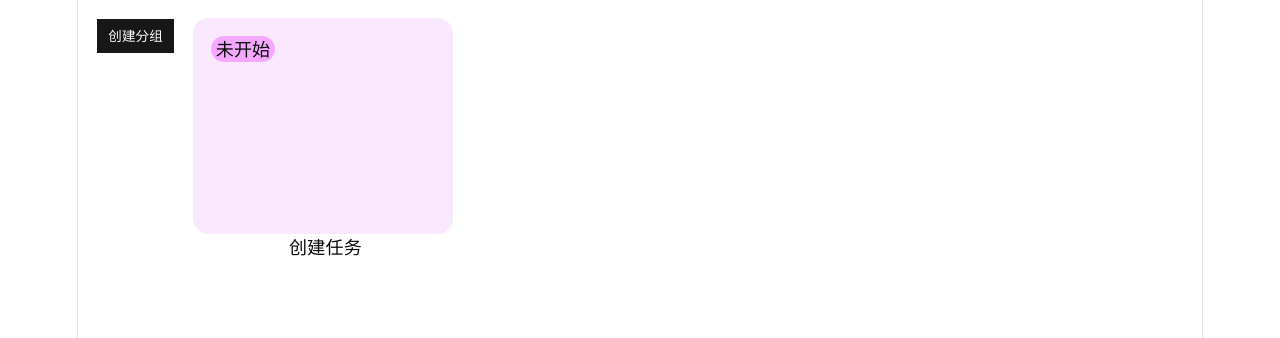
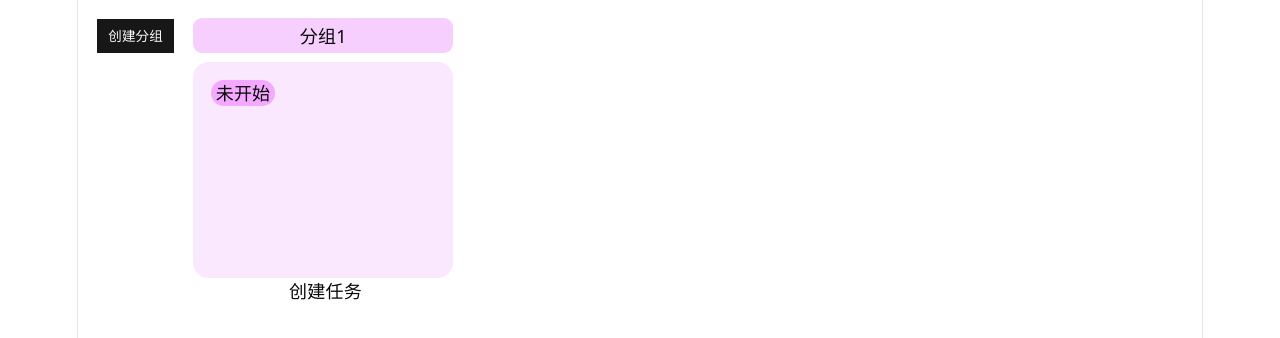
Before and after one commit to zhangyuehan321/kanban, a React (Vite) app: page /board in a window 1280 px wide. Both pictures are taken after a click on the button "创建分组". Shown: the top 338 px of the page. Built offline with nearby package versions, Linux system fonts and the light colour scheme.

Commit message:
新增分组可拖拽

```diff
--- a/src/components/Board/KanBanGroup.tsx
+++ b/src/components/Board/KanBanGroup.tsx
@@ -1,21 +1,47 @@
-import { useDroppable } from "@dnd-kit/core";
+import { useDraggable, useDroppable } from "@dnd-kit/core";
 
 interface KanBanGroupProps extends React.PropsWithChildren {
     title: string;
     groupId: string;
 }
-export const KanBanGroup = ({ groupId, children }: KanBanGroupProps) => {
 
-    const { setNodeRef } = useDroppable({
-        id: groupId,
+export const KanBanGroup = ({ title, groupId, children }: KanBanGroupProps) => {
+    const { attributes, listeners, setNodeRef: setDragRef, transform, isDragging } = useDraggable({
+        id: `group-${groupId}`,
         data: {
-            type: 'kanban-group',
+            type: "kanban-group",
             groupId,
         },
     });
+
+    const { setNodeRef: setDropRef } = useDroppable({
+        id: groupId,
+        data: {
+            type: "kanban-group",
+            groupId,
+        },
+    });
+
+    const setNodeRef = (node: HTMLDivElement | null) => {
+        setDragRef(node);
+        setDropRef(node);
+    };
+
+    const style: React.CSSProperties = {
+        transform: transform ? `translate3d(${transform.x}px, ${transform.y}px, 0)` : undefined,
+        opacity: isDragging ? 0.5 : 1,
+    };
+
     return (
-        <div ref={setNodeRef}>
+        <div ref={setNodeRef} style={style} className="flex flex-col">
+            <div
+                {...attributes}
+                {...listeners}
+                className="mb-2 w-[260px] cursor-grab rounded-md bg-fuchsia-200 px-2 py-1 font-medium active:cursor-grabbing"
+            >
+                {title}
+            </div>
             {children}
         </div>
-    )
-}
+    );
+};
--- a/src/components/Board/index.tsx
+++ b/src/components/Board/index.tsx
@@ -3,41 +3,57 @@ import { Task } from "./Task";
 import { DndContext, type DragEndEvent } from "@dnd-kit/core";
 import { KanBanGroup } from "./KanBanGroup";
 
+const getTargetGroupId = (
+    overId: string | number,
+    overData: { type?: string; groupId?: string } | undefined,
+) => {
+    if (overData?.type === "kanban-group") {
+        return overData.groupId as string;
+    }
+    if (overData?.type === "task") {
+        return overData.groupId as string;
+    }
+    return String(overId);
+};
+
 export const Board = () => {
-    const { boards, createTask, moveTask } = useKanBan();
+    const { boards, createTask, moveTask, moveGroup } = useKanBan();
+
     const handleDragEnd = ({ active, over }: DragEndEvent) => {
         if (!over) return;
 
         const activeData = active.data.current;
         const overData = over.data.current;
 
+        if (activeData?.type === "kanban-group") {
+            const activeGroupId = activeData.groupId as string;
+            const overGroupId = getTargetGroupId(over.id, overData);
+
+            if (activeGroupId && overGroupId && activeGroupId !== overGroupId) {
+                moveGroup(activeGroupId, overGroupId);
+            }
+            return;
+        }
+
         if (activeData?.type !== "task") return;
 
         const fromGroupId = activeData.groupId as string;
         const taskId = String(activeData.taskId);
-
-        let toGroupId: string | undefined;
-        if (overData?.type === "kanban-group") {
-            toGroupId = overData.groupId as string;
-        } else if (overData?.type === "task") {
-            toGroupId = overData.groupId as string;
-        } else {
-            toGroupId = String(over.id);
-        }
+        const toGroupId = getTargetGroupId(over.id, overData);
 
         if (!fromGroupId || !taskId || !toGroupId || fromGroupId === toGroupId) return;
 
         moveTask(taskId, fromGroupId, toGroupId);
     };
+
     return (
         <DndContext onDragEnd={handleDragEnd}>
             <div className="flex flex-row">
                 {boards.map((board) => (
-                    <div className="flex flex-row" key={board.groupId}>
-                        <KanBanGroup title={board.groupName} groupId={board.groupId}>
-                            <div className="kanban-group p-2 mr-1 min-h-48 w-[260px] rounded-xl bg-fuchsia-100 p-4">
+                    <KanBanGroup key={board.groupId} title={board.groupName} groupId={board.groupId}>
+                        <div className="kanban-group mr-1 min-h-48 w-[260px] rounded-xl bg-fuchsia-100 p-4">
                             <div className="flex flex-col">
-                                    <div className="w-fit rounded-full bg-fuchsia-300 px-1 mb-2">
+                                <div className="mb-2 w-fit rounded-full bg-fuchsia-300 px-1">
                                     未开始
                                 </div>
                                 <div>
@@ -54,11 +70,8 @@ export const Board = () => {
                         </div>
                         <button onClick={() => createTask(board.groupId)}>创建任务</button>
                     </KanBanGroup>
-                    </div>
                 ))}
-
             </div>
         </DndContext>
-
-    )
-}
+    );
+};
--- a/src/stores/useKanBan.ts
+++ b/src/stores/useKanBan.ts
@@ -17,6 +17,7 @@ export const useKanBan = create<{
     updateBoard: (board: Board) => void;
     createTask: (groupId: string) => void;
     moveTask: (taskId: string, fromGroupId: string, toGroupId: string) => void;
+    moveGroup: (activeGroupId: string, overGroupId: string) => void;
 }>((set) => ({
     boards: [],
     createBoard: (board: Board) => {
@@ -61,4 +62,19 @@ export const useKanBan = create<{
             };
         });
     },
+    moveGroup: (activeGroupId: string, overGroupId: string) => {
+        set((state) => {
+            if (activeGroupId === overGroupId) return state;
+
+            const fromIndex = state.boards.findIndex((b) => b.groupId === activeGroupId);
+            const toIndex = state.boards.findIndex((b) => b.groupId === overGroupId);
+            if (fromIndex === -1 || toIndex === -1) return state;
+
+            const boards = [...state.boards];
+            const [moved] = boards.splice(fromIndex, 1);
+            boards.splice(toIndex, 0, moved);
+
+            return { boards };
+        });
+    },
 }));
```
Lines whose indentation alone changed are shown as unchanged.
